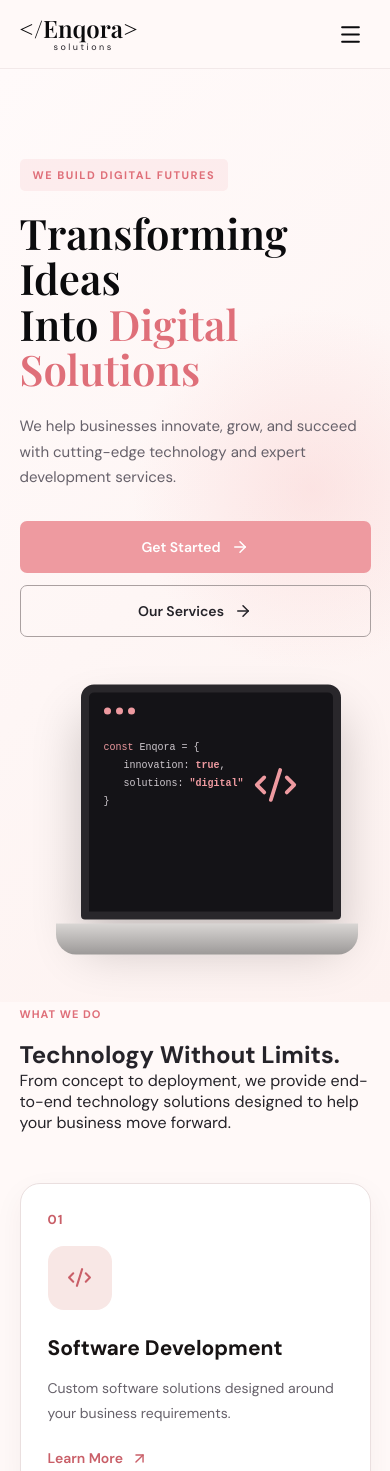
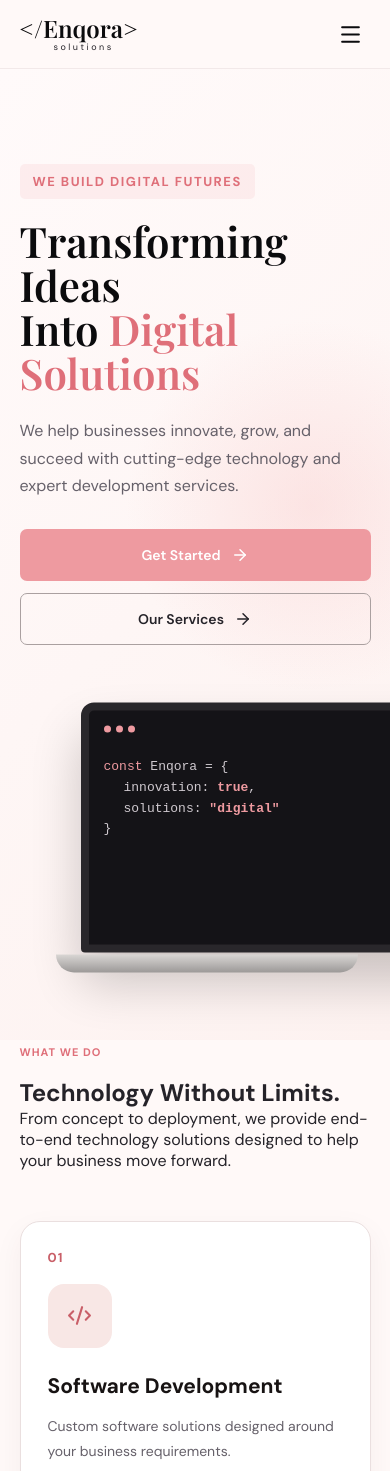
Before and after one commit to enqorasolutions/Official-Website-, a React (Vite) app: page / in a window 390 px wide. Shown: the top 1471 px of the page. Built offline with nearby package versions, Linux system fonts and the light colour scheme.

Commit message:
Update button navigation and improve responsive design

```diff
--- a/src/index.css
+++ b/src/index.css
@@ -2966,3 +2966,136 @@ body {
     display: none;
   }
 }
+
+
+/* ========================================
+   HERO MOBILE FIX
+======================================== */
+
+@media (max-width: 768px) {
+  .hero {
+    overflow: hidden;
+    padding: 110px 0 70px;
+  }
+
+  .hero-container {
+    display: flex;
+    flex-direction: column;
+    gap: 35px;
+  }
+
+  .hero-content {
+    width: 100%;
+    text-align: left;
+    position: relative;
+    z-index: 2;
+  }
+
+  .hero-content h1 {
+    font-size: clamp(42px, 12vw, 58px);
+    line-height: 1.05;
+  }
+
+  .hero-content p {
+    font-size: 16px;
+    line-height: 1.7;
+  }
+
+  .hero-buttons {
+    display: flex;
+    flex-direction: column;
+    gap: 12px;
+    width: 100%;
+  }
+
+  .hero-buttons .btn {
+    width: 100%;
+    justify-content: center;
+  }
+
+  /* HERO IMAGE AREA */
+  .hero-visual {
+    position: relative;
+    width: 100%;
+    height: 330px;
+    min-height: 330px;
+    margin-top: 10px;
+    transform: scale(0.72);
+    transform-origin: top center;
+  }
+
+  /* LAPTOP */
+  .laptop {
+    width: 430px;
+    max-width: none;
+    position: absolute;
+    left: 50%;
+    top: 20px;
+    transform: translateX(-50%);
+  }
+
+  .laptop-screen {
+    height: 250px;
+  }
+
+  .laptop-base {
+    height: 18px;
+  }
+
+  /* Make code smaller */
+  .code-window {
+    font-size: 13px;
+    line-height: 1.6;
+  }
+
+  .big-code-icon {
+    width: 50px;
+    height: 50px;
+  }
+
+  /* PHONE */
+  .phone {
+    transform: scale(0.7);
+    transform-origin: center;
+  }
+
+  /* FLOATING CARDS */
+  .floating-card {
+    transform: scale(0.75);
+  }
+
+  /* GEAR */
+  .gear {
+    font-size: 50px;
+    transform: scale(0.7);
+  }
+}
+
+
+/* EXTRA SMALL PHONES */
+@media (max-width: 480px) {
+  .hero {
+    padding-top: 95px;
+  }
+
+  .hero-content h1 {
+    font-size: 42px;
+  }
+
+  .eyebrow {
+    font-size: 13px;
+    padding: 12px 16px;
+  }
+
+  .hero-visual {
+    position: relative;
+    height: 280px;
+    min-height: 280px;
+    transform: scale(0.62);
+    transform-origin: top center;
+  }
+
+  .laptop {
+    width: 400px;
+  }
+}
```
